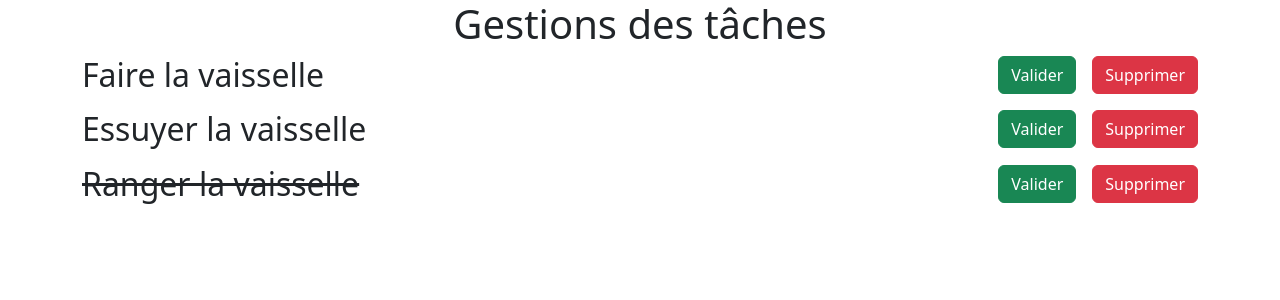
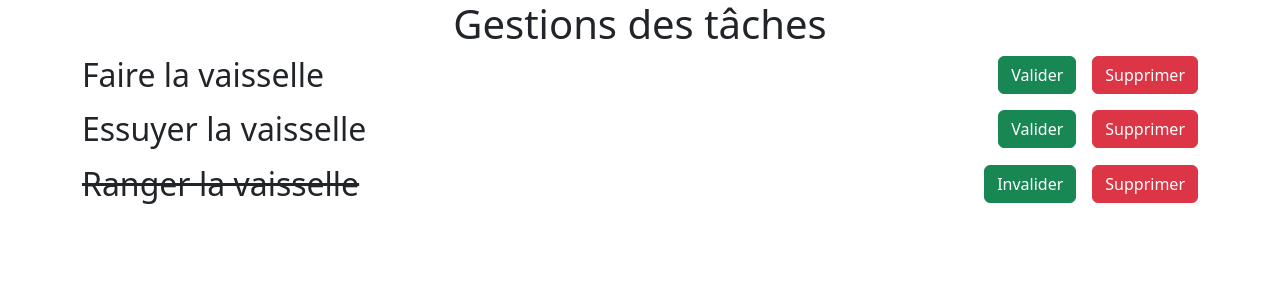
Before and after one commit to yvandouenel/diginamic_2023M09, a React (Create React App) app in the folder react/tasks/: page / in a window 1280 px wide. Shown: the top 300 px of the page. Built offline with nearby package versions, Linux system fonts and the light colour scheme.

Commit message:
Task avec gestion du changement de label du bouton valider/invalider

```diff
--- a/react/tasks/src/components/Task.jsx
+++ b/react/tasks/src/components/Task.jsx
@@ -6,7 +6,9 @@ const Task = ({ task, onClickValidate }) => {
       <div>
         <button
           onClick={() => { onClickValidate(task.id) }}
-          className="btn btn-success me-3">Valider</button>
+          className="btn btn-success me-3">
+          {task.done ? 'Invalider' : "Valider"}
+          </button>
         <button className="btn btn-danger">Supprimer</button>
       </div>
     </section>
```
